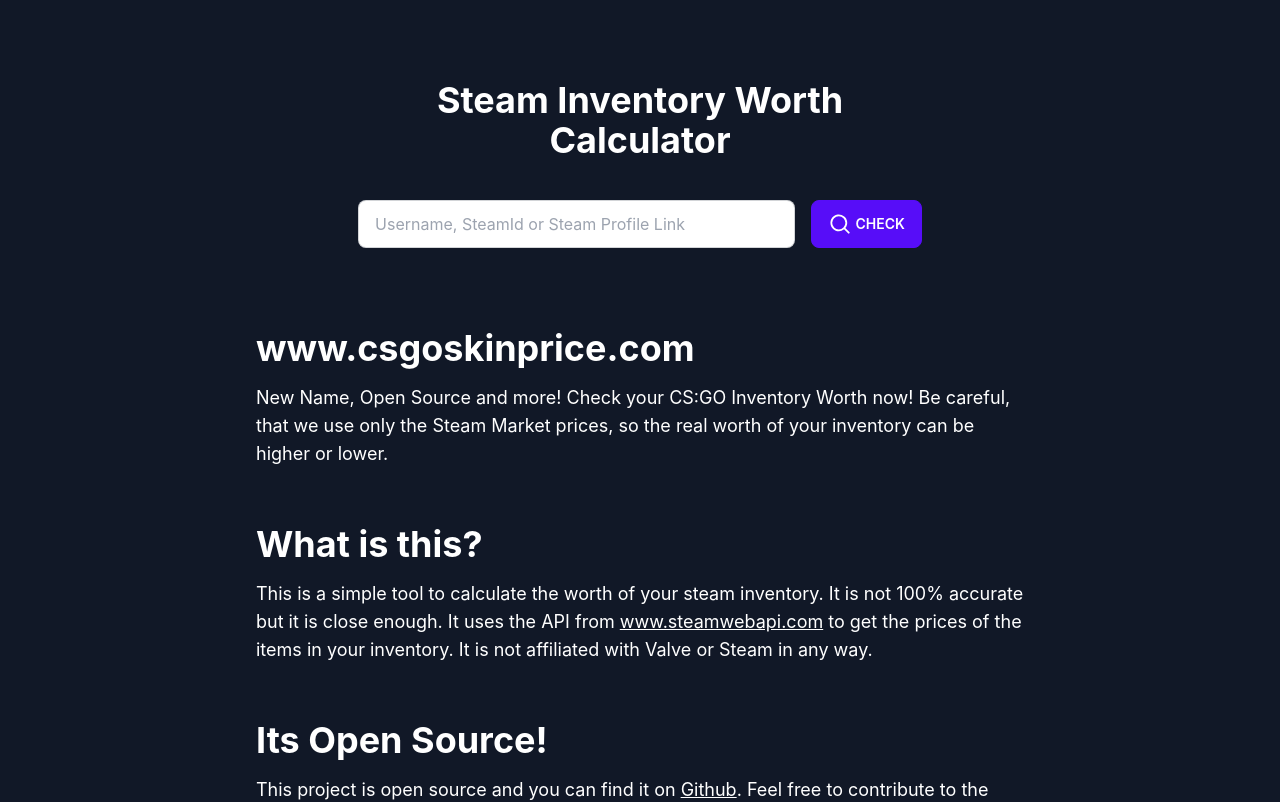
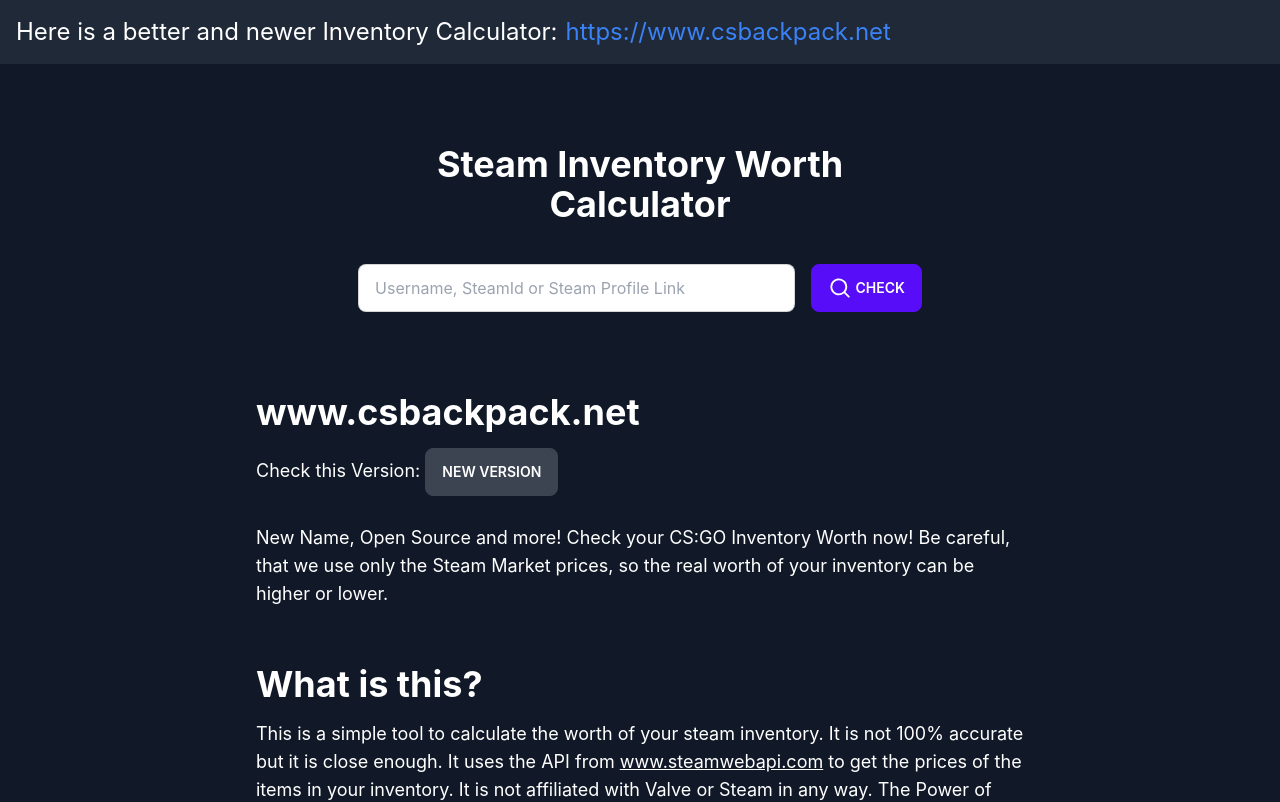
Before and after one commit to steamwebapi/steam-inventory-next.js, a Next.js app: page / in a window 1280 px wide. Shown: the top 802 px of the page. Built offline with nearby package versions, Linux system fonts and the light colour scheme.

Commit message:
Add: New csbackpack.net as forked ref

```diff
--- a/components/screen.jsx
+++ b/components/screen.jsx
@@ -1,13 +1,20 @@
 import React from 'react';
 import {Spinner} from "@chakra-ui/react";
+import Link from "next/link";
 
 function Screen(props) {
     if (props.loading) {
         return <div className="flex flex-col items-center justify-center w-full min-h-screen h-full bg-gray-900">
-            <Spinner size="xl" color='blue.500' />
+            <Spinner size="xl" color='blue.500'/>
         </div>;
     }
     return <div className="flex flex-col items-start w-full min-h-screen h-full bg-gray-900">
+        <div className="flex h-16 text-white top-0 bg-gray-800 w-full items-center px-4 text-2xl">
+            Here is a better and newer Inventory Calculator:
+            <Link href="https://www.csbackpack.net">
+                <span className="text-blue-500 ml-2">https://www.csbackpack.net</span>
+            </Link>
+        </div>
         {props.children}
     </div>;
 }
--- a/pages/index.js
+++ b/pages/index.js
@@ -31,6 +31,7 @@
 
             if (res.status === 401) {
                 console.log('#################### API KEY IS NOT VALID ####################');
+                alert('Its your first time here? API Key is not valid. Please check your API Key in the .env file. You can take a API Key from steamwebapi.com')
             }
 
             if (res.status === 429) {
@@ -92,12 +93,13 @@
                         </div>
                     </div>
                     <div className="flex flex-col items-start mx-4 lg:mx-20 gap-4 max-w-3xl mb-80">
-                        <h1 className="text-4xl font-bold text-left text-white w-3/4">www.csgoskinprice.com</h1>
+                        <h1 className="text-4xl font-bold text-left text-white w-3/4">www.csbackpack.net</h1>
                         <p className="text-white text-lg">
+                            Check this Version: <a href="https://www.csbackpack.net" target="_blank"
+                                                   className="btn btn-default">New Version</a><br/><br/>
                             New Name, Open Source and more! Check your CS:GO Inventory Worth now! Be careful, that we
-                            use
-                            only
-                            the Steam Market prices, so the real worth of your inventory can be higher or lower.
+                            use only the Steam Market prices, so the real worth of your inventory can be higher or
+                            lower.
                         </p>
                         <h1 className="text-4xl font-bold text-left text-white w-3/4 mt-10">
                             What is this?
@@ -107,8 +109,8 @@
                             accurate but it is close enough. It uses the API from <Link target="_blank"
                                                                                         href="https://www.steamwebapi.com"
                                                                                         className="underline text-bold">www.steamwebapi.com</Link> to
-                            get the prices of the
-                            items in your inventory. It is not affiliated with Valve or Steam in any way.
+                            get the prices of the items in your inventory. It is not affiliated with Valve or Steam in
+                            any way. The Power of Inventory API, that you can use for free.
                         </p>
                         <h1 className="text-4xl font-bold text-left text-white w-3/4 mt-10">
                             Its Open Source!
```
Also changed, not shown: 1 other file (tests, documents, lock files or other folders).
